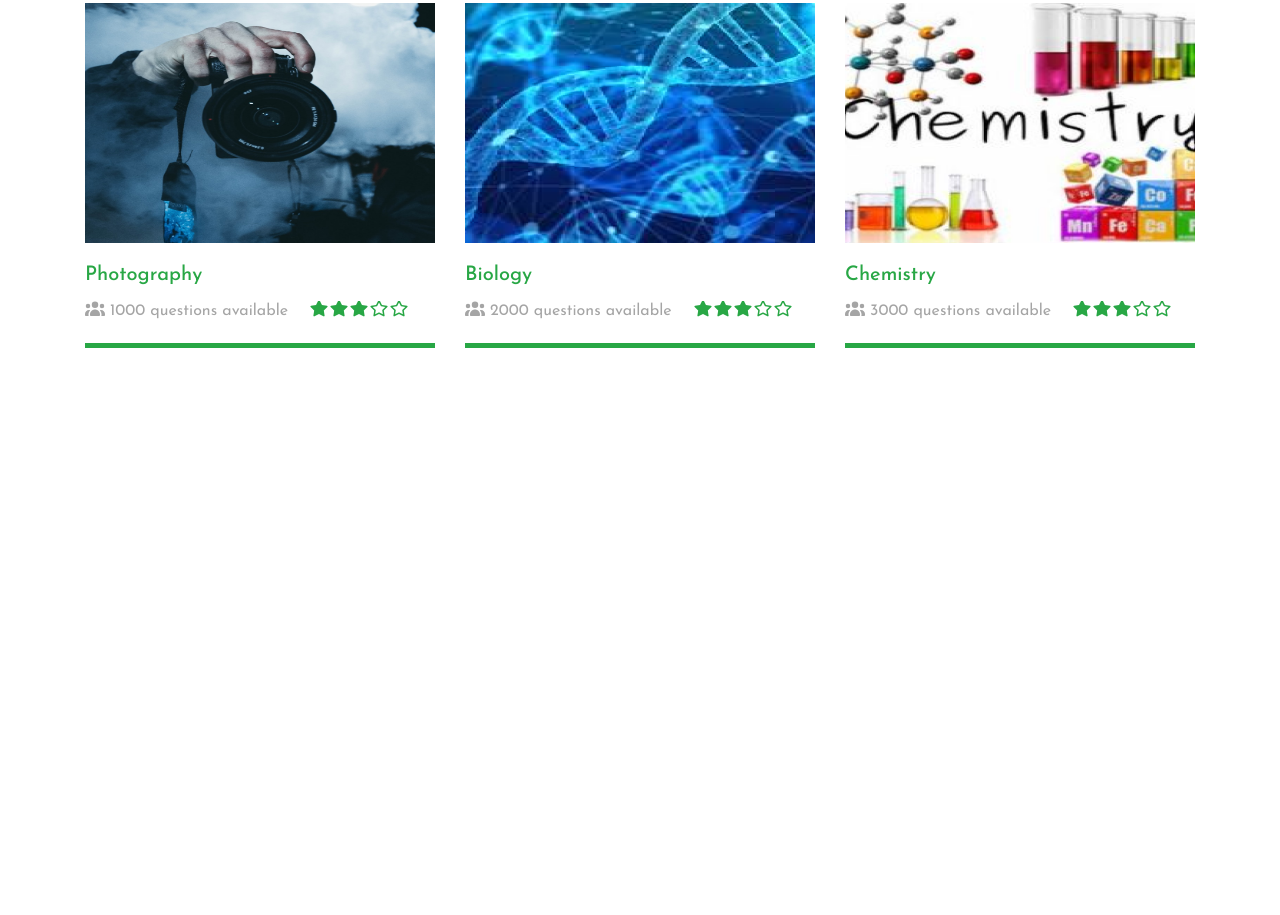
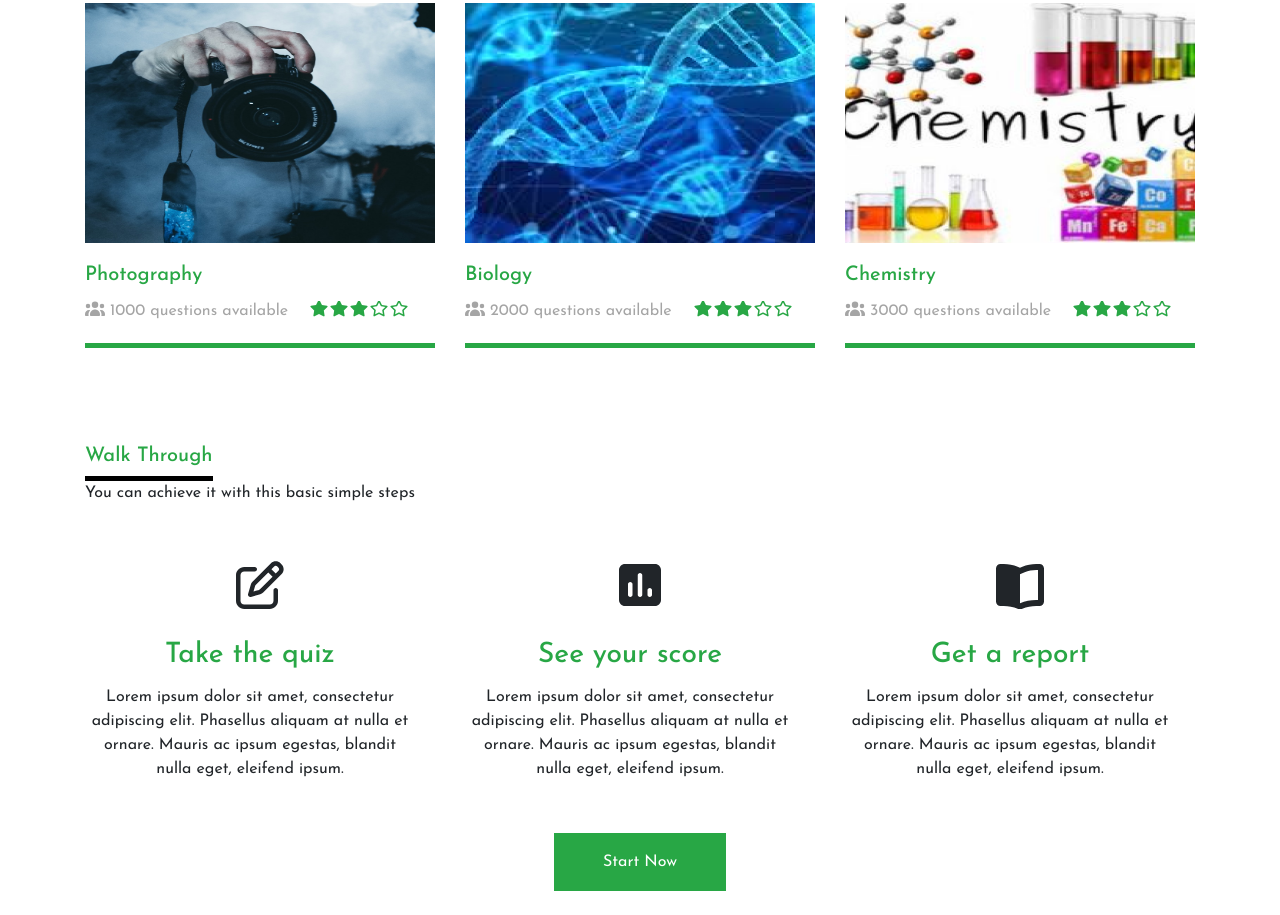
Before and after one commit to ECX-Unilag/Quiz-App--Team3Week2, a plain HTML site: page index.htm in a window 1280 px wide. Shown: the part 815-1730 px from the top of the page. Before the commit the page ends 1235 px from the top, so only its background shows below. Drawn offline with nearby package versions, Linux system fonts and the light colour scheme.

Commit message:
Walk through section

```diff
--- a/css/style.css
+++ b/css/style.css
@@ -109,7 +109,7 @@ a {
     url("../assets/homeHeader.png") center/cover no-repeat;
 }
 
-@media screen and (max-width: 320px) {
+@media screen and (max-width: 330px) {
   .underline {
     margin: 0 auto;
   }
--- a/index.htm
+++ b/index.htm
@@ -482,6 +482,72 @@
         </div>
       </div>
     </section>
+    <section id="walk-through" class="py-3">
+      <div class="container">
+        <div class="row py-2">
+          <div class="col-md-6 text-center text-md-left">
+            <div class="title">
+              <h5 class="text-success">Walk Through</h5>
+              <div class="underline"></div>
+              <p>You can achieve it with this basic simple steps</p>
+              <span class="underline"></span>
+            </div>
+          </div>
+        </div>
+        <div class="row py-2">
+          <div class="col-md-4 my-3">
+            <div class="card rounded-0 border-0 text-center">
+              <div class="card-img-top bg-md-success py-2 rounded-0">
+                <i class="far fa-edit fa-3x text-md-white"></i>
+              </div>
+              <div class="card-body pl-0">
+                <h3 class="card-title text-success">Take the quiz</h3>
+                <p>
+                  Lorem ipsum dolor sit amet, consectetur adipiscing elit.
+                  Phasellus aliquam at nulla et ornare. Mauris ac ipsum egestas,
+                  blandit nulla eget, eleifend ipsum.
+                </p>
+              </div>
+            </div>
+          </div>
+          <div class="col-md-4 my-3">
+            <div class="card rounded-0 border-0 text-center">
+              <div class="card-img-top bg-md-success py-2 rounded-0">
+                <i class="fas fa-poll fa-3x text-md-white"></i>
+              </div>
+              <div class="card-body pl-0">
+                <h3 class="card-title text-success">See your score</h3>
+                <p>
+                  Lorem ipsum dolor sit amet, consectetur adipiscing elit.
+                  Phasellus aliquam at nulla et ornare. Mauris ac ipsum egestas,
+                  blandit nulla eget, eleifend ipsum.
+                </p>
+              </div>
+            </div>
+          </div>
+          <div class="col-md-4 my-3">
+            <div class="card rounded-0 border-0 text-center">
+              <div class="card-img-top bg-md-success py-2 rounded-0">
+                <i class="fas fa-book-open fa-3x text-md-white"></i>
+              </div>
+              <div class="card-body pl-0">
+                <h3 class="card-title text-success">Get a report</h3>
+                <p>
+                  Lorem ipsum dolor sit amet, consectetur adipiscing elit.
+                  Phasellus aliquam at nulla et ornare. Mauris ac ipsum egestas,
+                  blandit nulla eget, eleifend ipsum.
+                </p>
+              </div>
+            </div>
+          </div>
+          <div class="col-md-6 mx-auto text-center">
+            <button class="btn btn-success px-3 px-md-5 py-2 py-md-3 rounded-0">
+              Start Now
+            </button>
+          </div>
+        </div>
+      </div>
+    </section>
     <!-- jQuery CDN -->
     <script
       src="https://code.jquery.com/jquery-3.2.1.slim.min.js"
```
